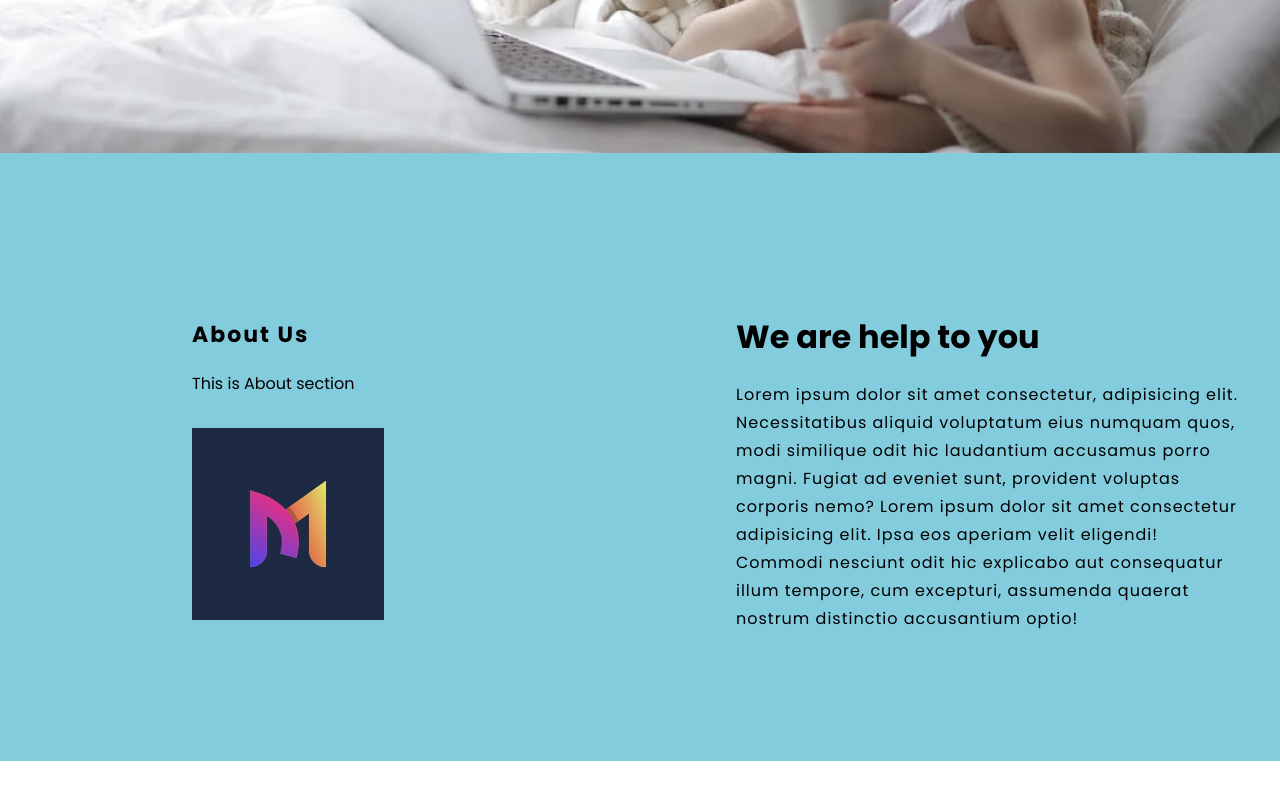
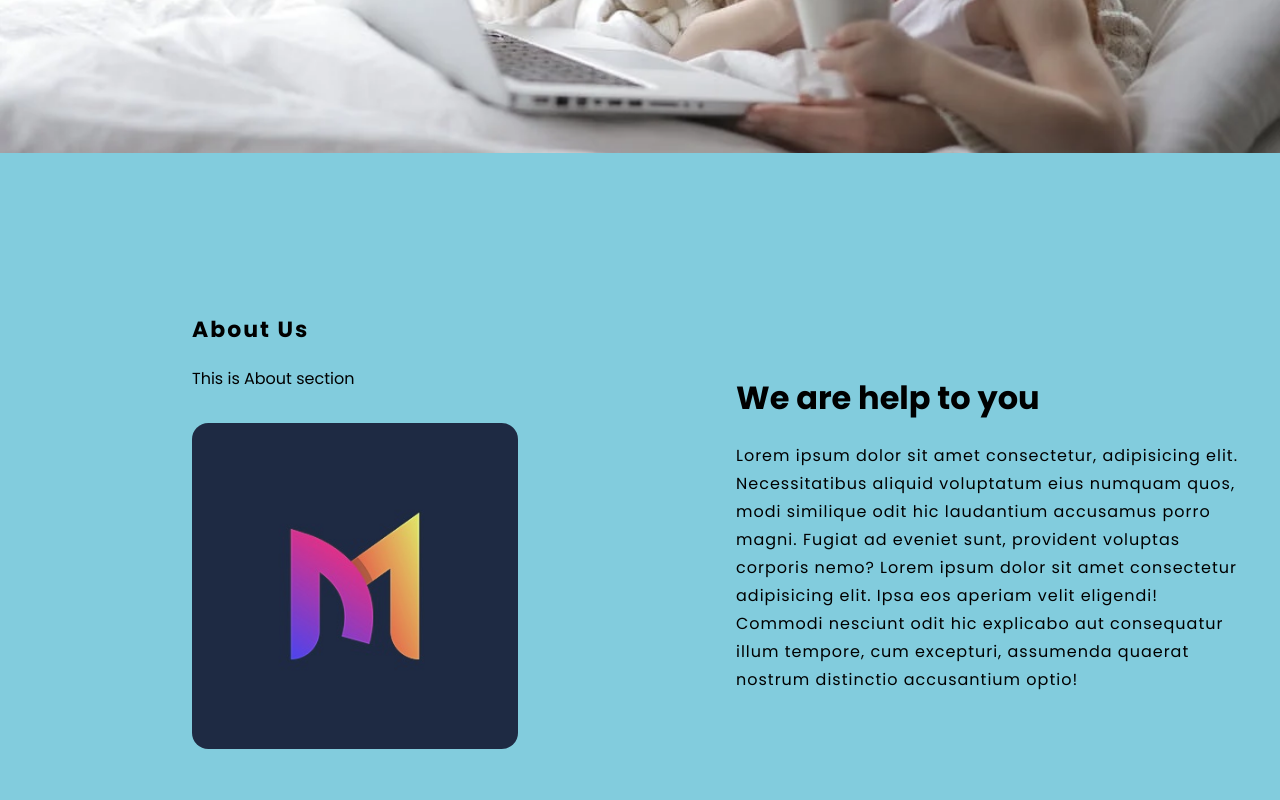
Before and after one commit to pro-majidul/my-new-website, a plain HTML site: page index.html in a window 1280 px wide. Shown: the part 597-1397 px from the top of the page. Before the commit the page ends 1358 px from the top, so only its background shows below. Drawn offline with Linux system fonts and the light colour scheme.

Commit message:
picture customise

```diff
--- a/style.css
+++ b/style.css
@@ -105,6 +105,7 @@ body{
     color: black;
     letter-spacing: 2px;
     margin-bottom: 1.25rem;
+    justify-content: center;
 }
 .about-section > p{
     font-size: 16px;
@@ -114,6 +115,10 @@ body{
 .picture{
     width: 12rem;
     opacity: 0.8;
+}
+.about-section > img{
+    width: 60%;
+    border-radius: 5%;
 }
 .details{
     flex-basis: 50%;
```
